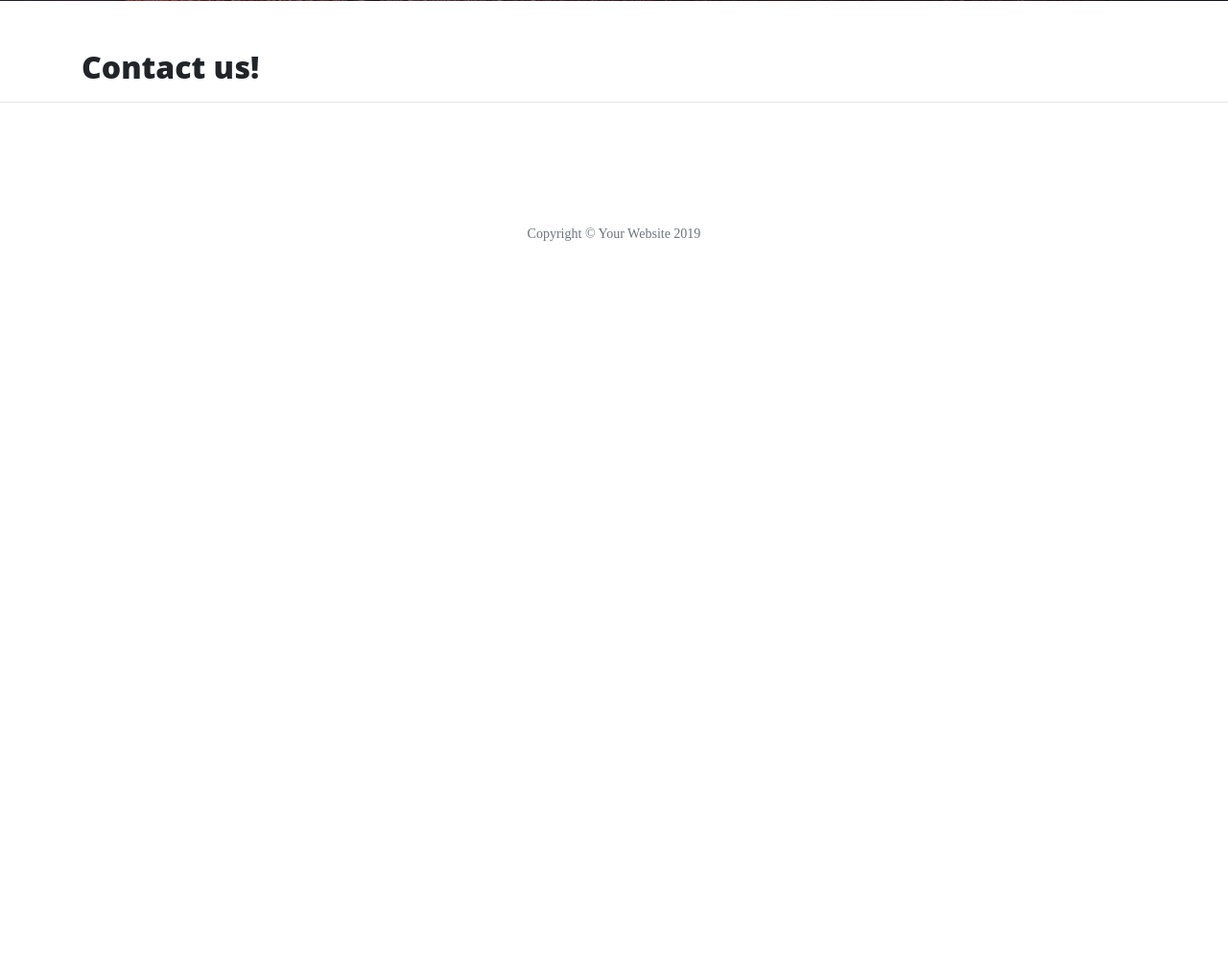
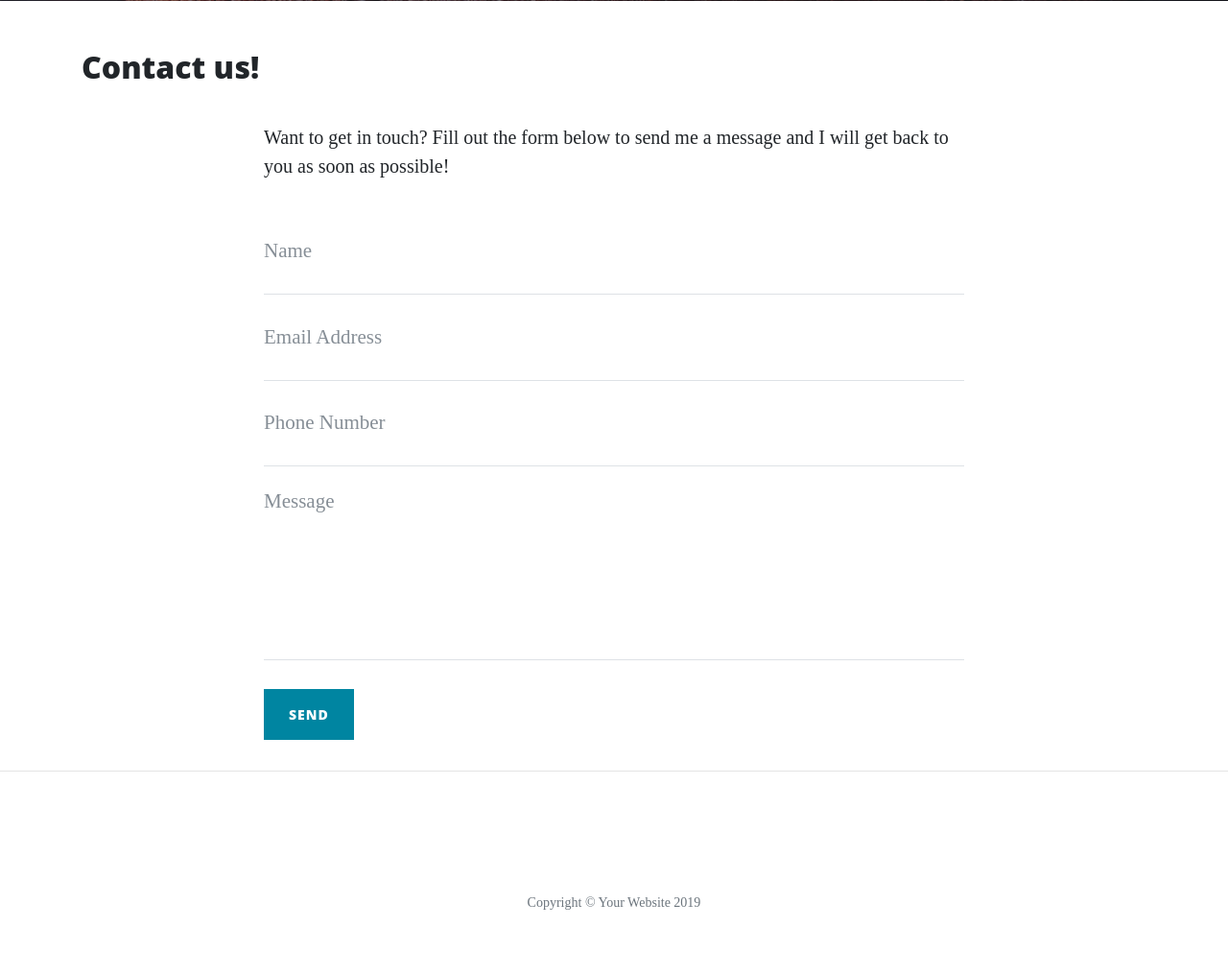
Before and after one commit to Debbiepimpo/SaraSweets, a Flask app: page /contact in a window 1280 px wide. Shown: the part 531-1547 px from the top of the page at 96% size. Before the commit the page ends 782 px from the top, so only its background shows below. Run offline with Flask 2, Linux system fonts and the light colour scheme; some libraries are stand-ins or nearby versions.

Commit message:
updating contact form

```diff
--- a/run.py
+++ b/run.py
@@ -1,8 +1,9 @@
 import os
 import json
-from flask import Flask, render_template
+from flask import Flask, render_template, request, flash
 
 app = Flask(__name__)
+app.secret_key = "some_secret"
 
 
 @app.route('/')
@@ -30,8 +31,11 @@ def about_saraSweets(saraSweets_name):
     return render_template("saraSweets.html", saraSweets=saraSweets)
 
 
-@app.route('/contact')
+@app.route('/contact', methods=["GET", "POST"])
 def contact():
+    if request.method == "POST":
+        flash("Thanks {}, we have receive your message!".format(
+              request.form["name"]))
     return render_template("contact.html", page_title="Contact us!")
 
 
--- a/templates/contact.html
+++ b/templates/contact.html
@@ -1,4 +1,53 @@
-{% extends 'base.html' %}
-{% block content %}
-    <h2>{{ page_title }}</h2>
+{% extends 'base.html' %} {% block content %}
+<h2>{{ page_title }}</h2>
+
+<div class="row">
+    <div class="col-lg-8 col-md-10 mx-auto">
+    {% with messages = get_flashed_messages() %}
+    {% if messages %}
+    <ul class="flashes">
+        {% for message in messages %}
+        <li>{{ message }}</li>
+        {% endfor %}
+    </ul>
+    {% endif %}
+    {% endwith %}
+        <p>Want to get in touch? Fill out the form below to send me a message and I will get back to you as soon as possible!</p>
+        <form method="POST" name="sentMessage" id="contactForm" novalidate>
+            <div class="control-group">
+                <div class="form-group floating-label-form-group controls">
+                    <label>Name</label>
+                    <input type="text" class="form-control" placeholder="Name" name="name" id="name" required data-validation-required-message="Please enter your name.">
+                    <p class="help-block text-danger"></p>
+                </div>
+            </div>
+            <div class="control-group">
+                <div class="form-group floating-label-form-group controls">
+                    <label>Email Address</label>
+                    <input type="email" class="form-control" placeholder="Email Address" name="email" id="email" required data-validation-required-message="Please enter your email address.">
+                    <p class="help-block text-danger"></p>
+                </div>
+            </div>
+            <div class="control-group">
+                <div class="form-group col-xs-12 floating-label-form-group controls">
+                    <label>Phone Number</label>
+                    <input type="tel" class="form-control" placeholder="Phone Number" name="phone" id="phone" required data-validation-required-message="Please enter your phone number.">
+                    <p class="help-block text-danger"></p>
+                </div>
+            </div>
+            <div class="control-group">
+                <div class="form-group floating-label-form-group controls">
+                    <label>Message</label>
+                    <textarea rows="5" class="form-control" placeholder="Message" name="message" id="message" required data-validation-required-message="Please enter a message."></textarea>
+                    <p class="help-block text-danger"></p>
+                </div>
+            </div>
+            <br>
+            <div id="success"></div>
+            <div class="form-group">
+                <button type="submit" class="btn btn-primary" id="sendMessageButton">Send</button>
+            </div>
+        </form>
+    </div>
+</div>
 {% endblock %}
```
